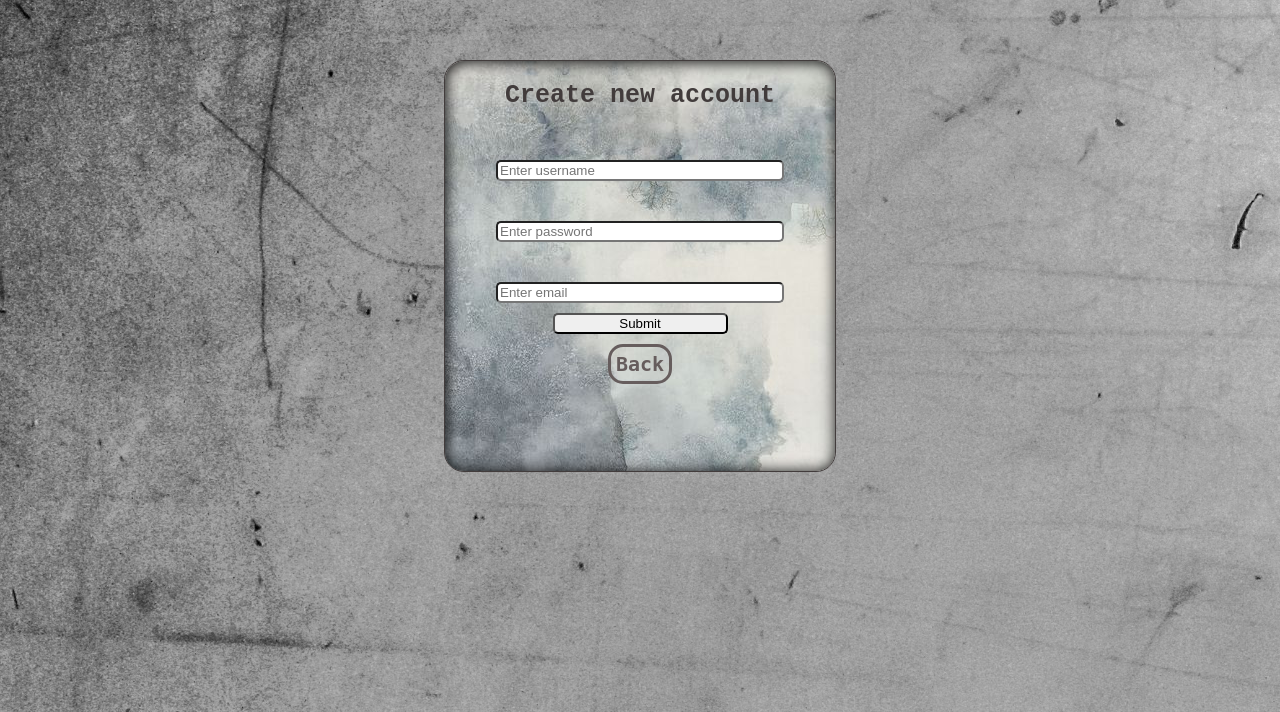
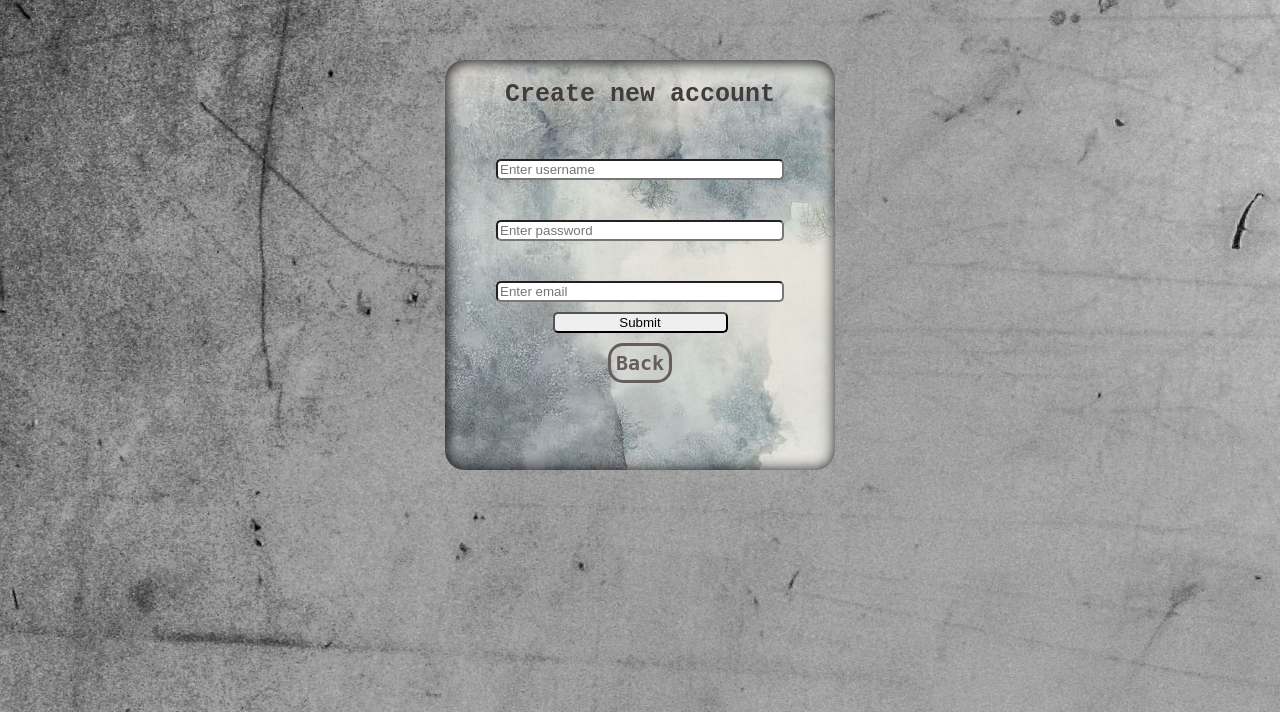
Before and after one commit to EldinKecap/Web-Programming-SITE, a PHP site: page /createAccount.html in a window 1280 px wide. Shown: the part 59-771 px from the top of the page. Run offline with PHP 8.4, Linux system fonts and the light colour scheme.

Commit message:
'removing a border in a form'

```diff
--- a/styles.css
+++ b/styles.css
@@ -32,7 +32,7 @@ form{
     grid-area: body;
     justify-self: center;
     align-items: center;
-    border: solid 1px;
+   /* border: solid 1px;*/
     border-radius: 20px;
     width: 50%;
     margin-top: 50px;
```
